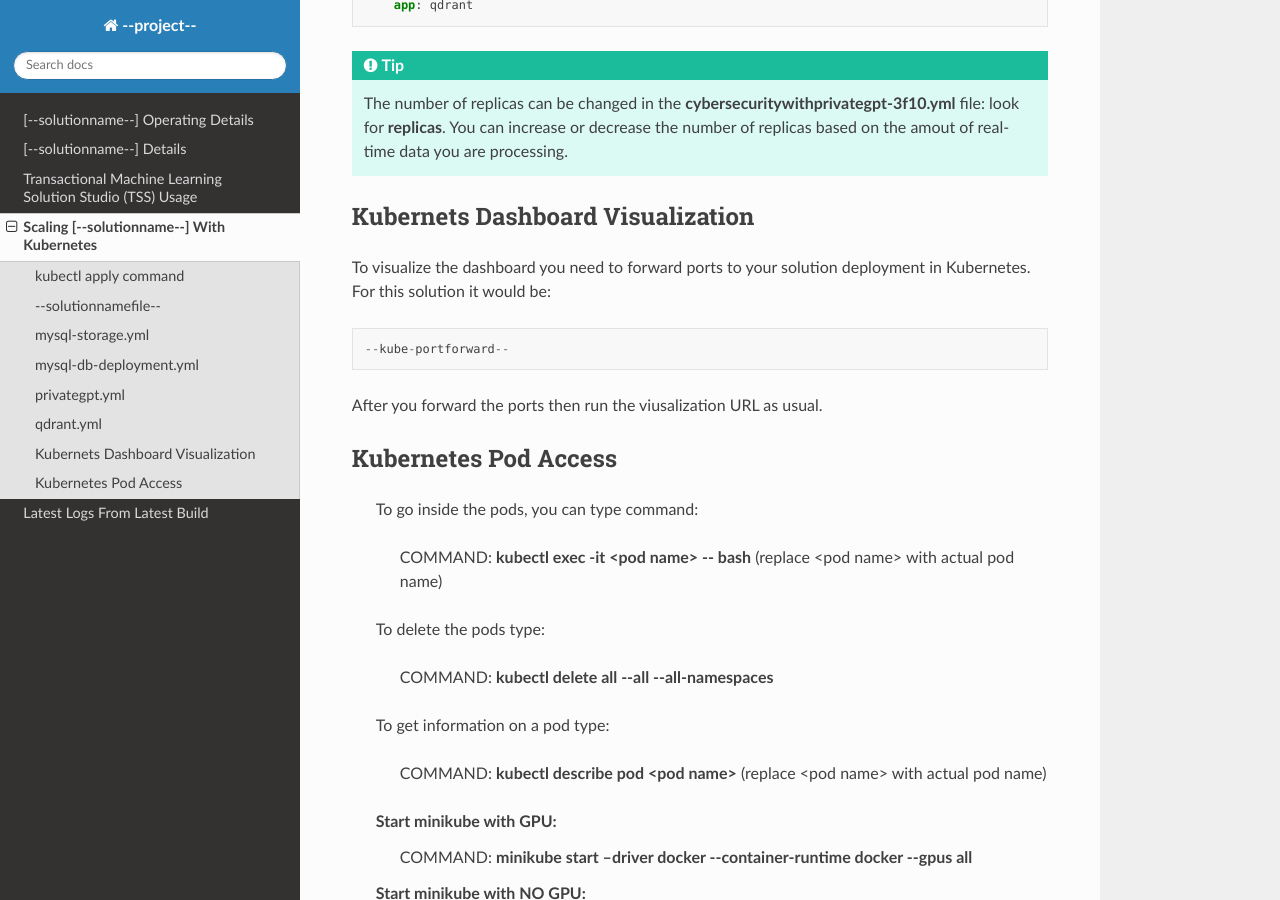
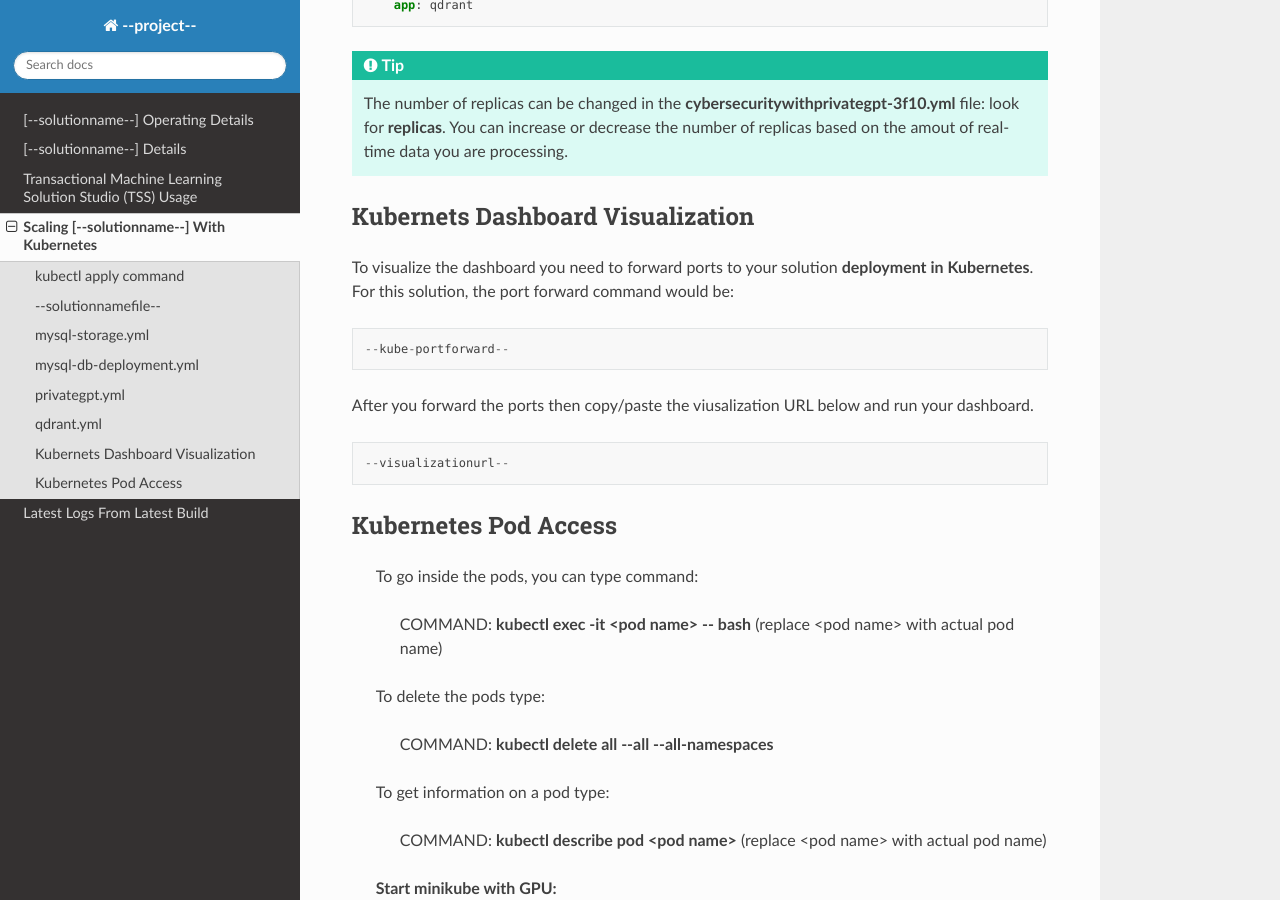
Before and after one commit to vanesalcb06/tssproject2-2b5c, a Sphinx documentation site: the page built from docs/source/kube.rst, in a window 1280 px wide and 900 px high, scrolled down 6206 px. Built offline with Sphinx 7.4.7 and the Read the Docs theme 3.1.0, drawn with Linux system fonts in a browser that asks for light colours.

Commit message:
Update kube.rst

```diff
--- a/docs/source/kube.rst
+++ b/docs/source/kube.rst
@@ -324,13 +324,17 @@ qdrant.yml
 Kubernets Dashboard Visualization
 ----------------------------------
 
-To visualize the dashboard you need to forward ports to your solution deployment in Kubernetes.  For this solution it would be:
+To visualize the dashboard you need to forward ports to your solution **deployment in Kubernetes**.  For this solution, the port forward command would be:
 
 .. code-block::
 
    --kube-portforward--
 
-After you forward the ports then run the viusalization URL as usual.
+After you forward the ports then copy/paste the viusalization URL below and run your dashboard.
+
+.. code-block::
+
+   --visualizationurl--
 
 Kubernetes Pod Access
 ---------------------
```
